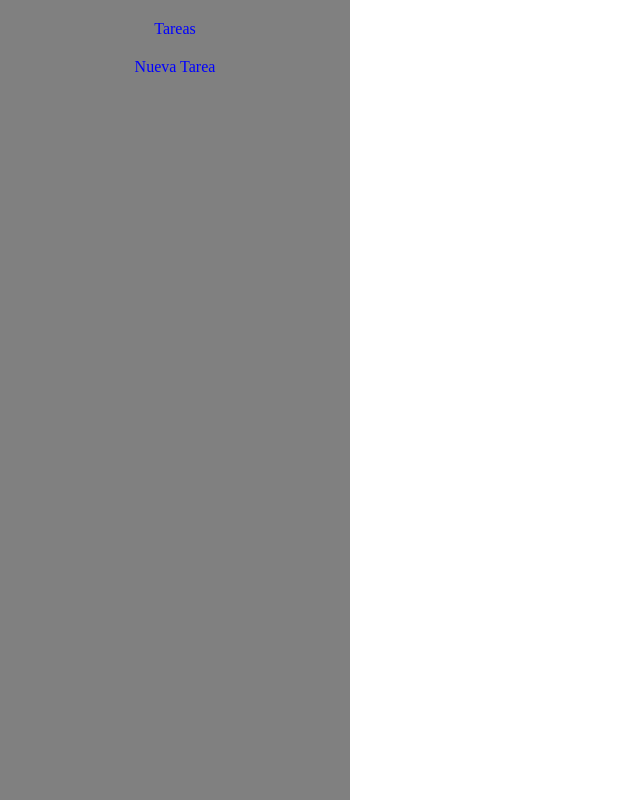
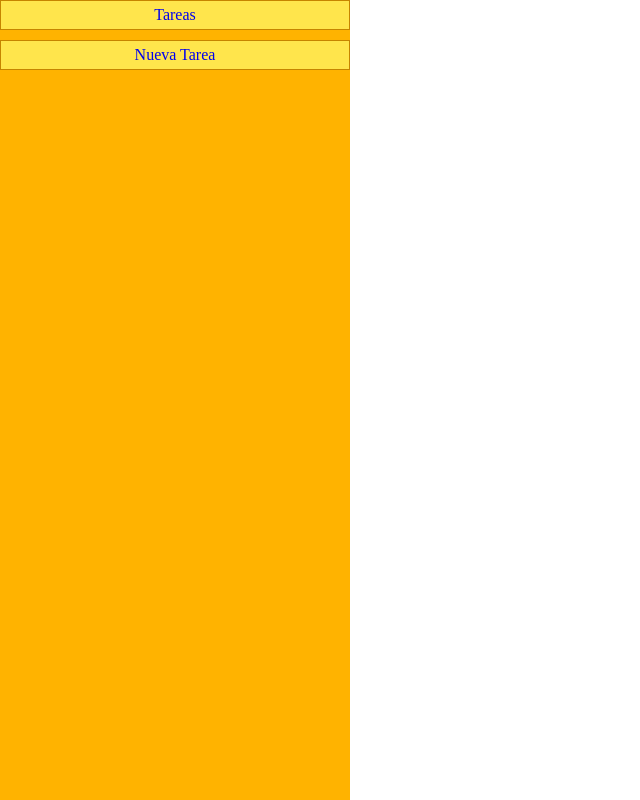
Before and after one commit to YolandaRm/todo-list, a React (Create React App) app: page / in a window 1280 px wide. Shown: the whole page, without its empty margins (0-640 px from the left). Built offline with nearby package versions, Linux system fonts and the light colour scheme.

Commit message:
13:36, ESTILOS

```diff
--- a/src/app.css
+++ b/src/app.css
@@ -9,5 +9,5 @@
 .navegacion{
     height: 100%;
     width: 350px;
-    background-color:grey;
+    background-color:#ffb300;
 }
--- a/src/menuItem.css
+++ b/src/menuItem.css
@@ -2,9 +2,17 @@
     display: block;
     width: 100%;
     text-decoration:none;
-    color: blue;
-    padding-top: 20px;
+
  }
 .menuItem{
-    width: 100%;
+    width: 100% ;
+    margin-bottom: 10px;
+    border-style: solid;
+    border-color:#c68400;
+    border-width: 1px;
+    box-sizing: border-box;
+    padding: 5px;
+    background-color:#ffe54c;
+
+
 }
```
